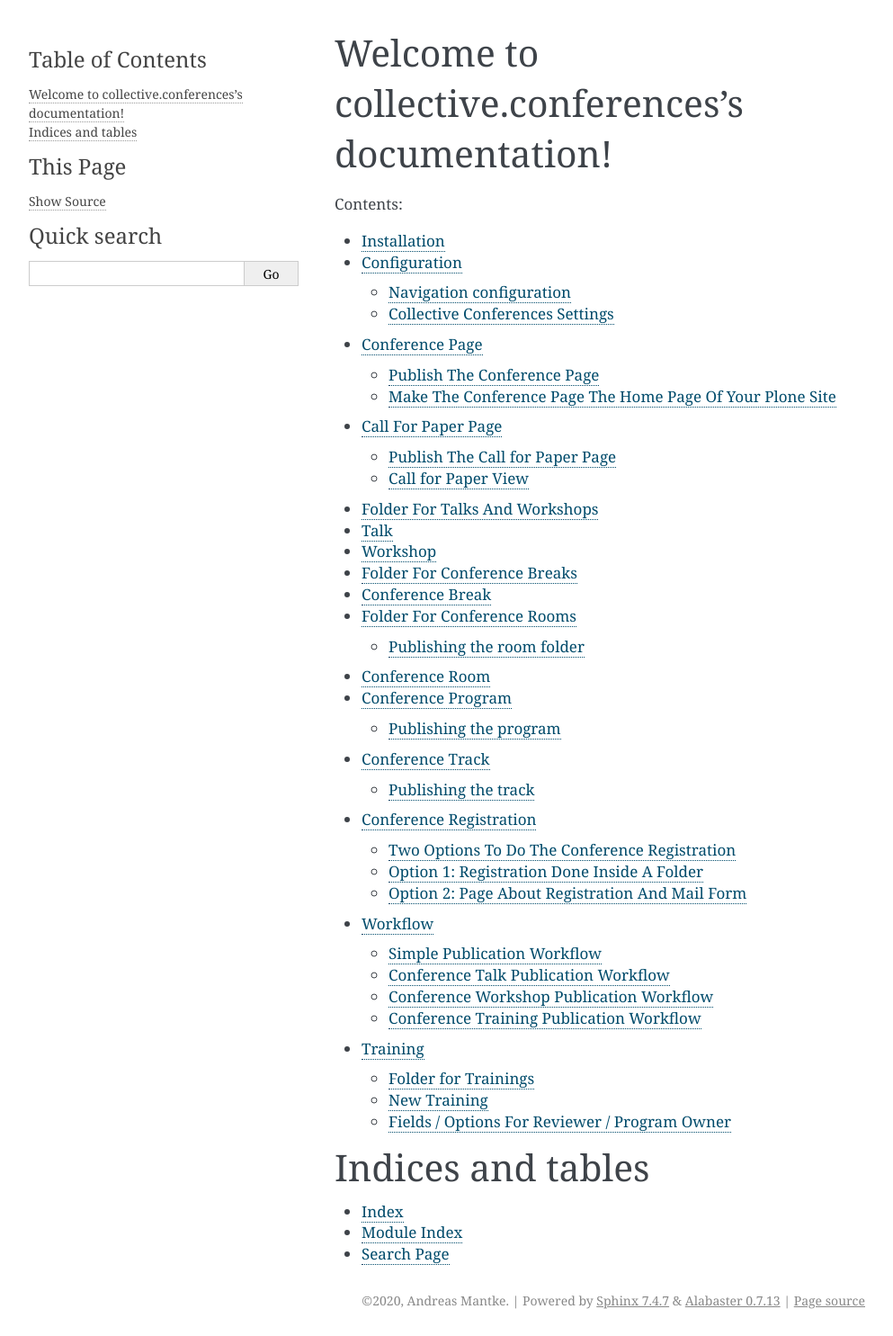
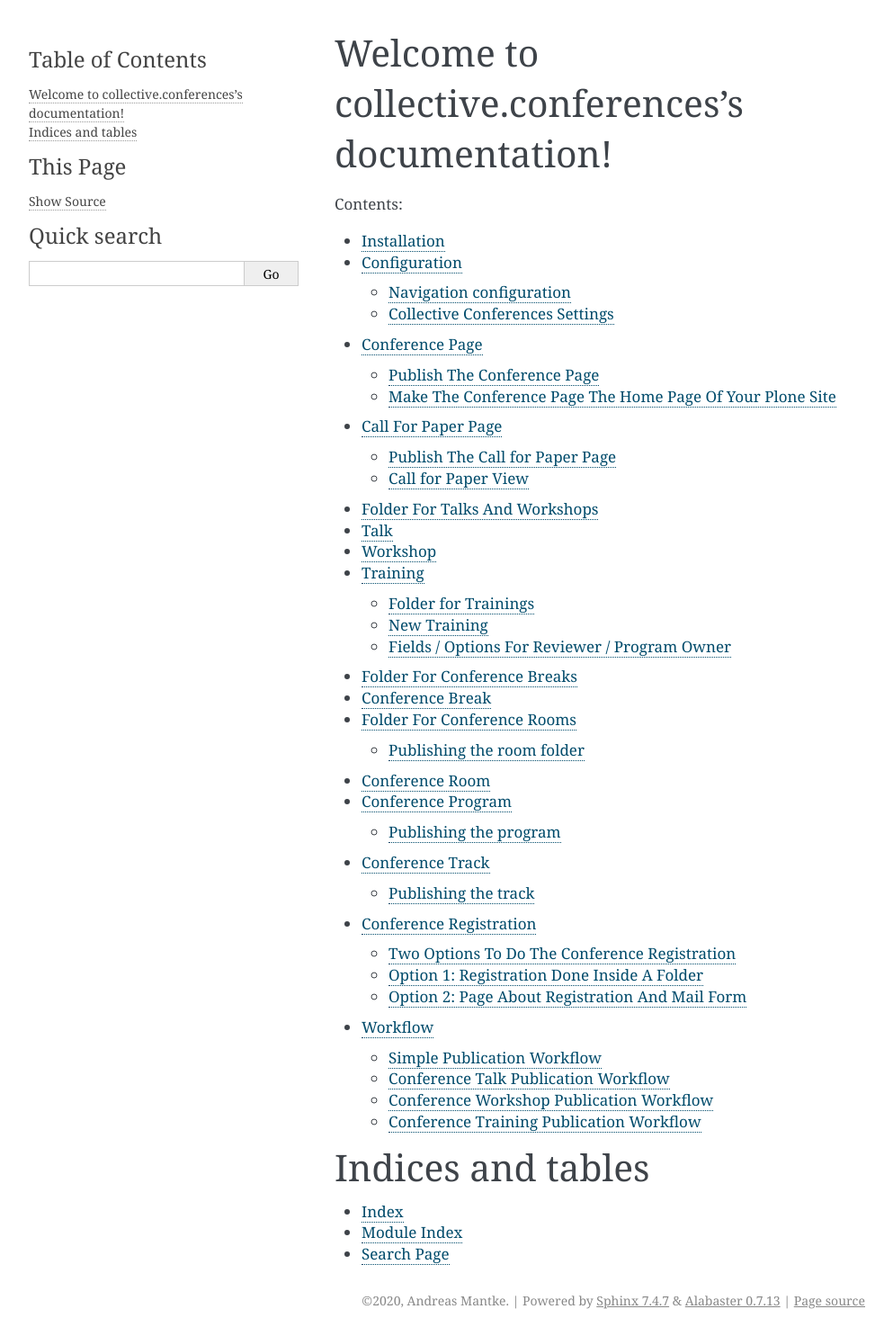
Before and after one commit to collective/collective.conferences, a Sphinx documentation site: the page built from docs/source/index.rst, in a window 1280 px wide. Shown: the whole page at 90% size, without its empty margins (148-1141 px from the left). Built offline with Sphinx 7.4.7, drawn with Linux system fonts in a browser that asks for light colours; part of the change alters nothing that is shown.

```diff
--- a/docs/source/index.rst
+++ b/docs/source/index.rst
@@ -17,6 +17,7 @@ Welcome to collective.conferences's documentation!
    talksworkshopfolder.rst
    talk.rst
    workshop.rst
+   training.rst
    breaksfolder.rst
    break.rst
    roomfolder.rst
@@ -25,7 +26,6 @@ Welcome to collective.conferences's documentation!
    track.rst
    registration.rst
    workflow.rst
-   training.rst
 
 
 
```
